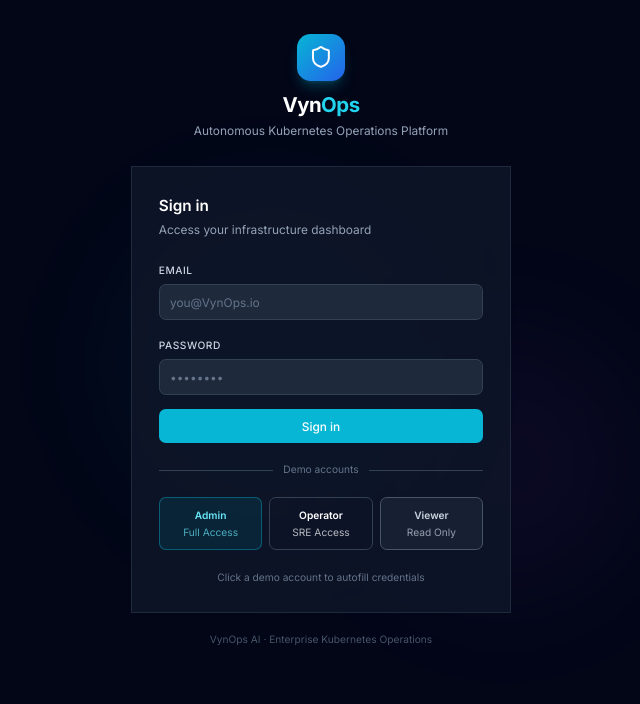
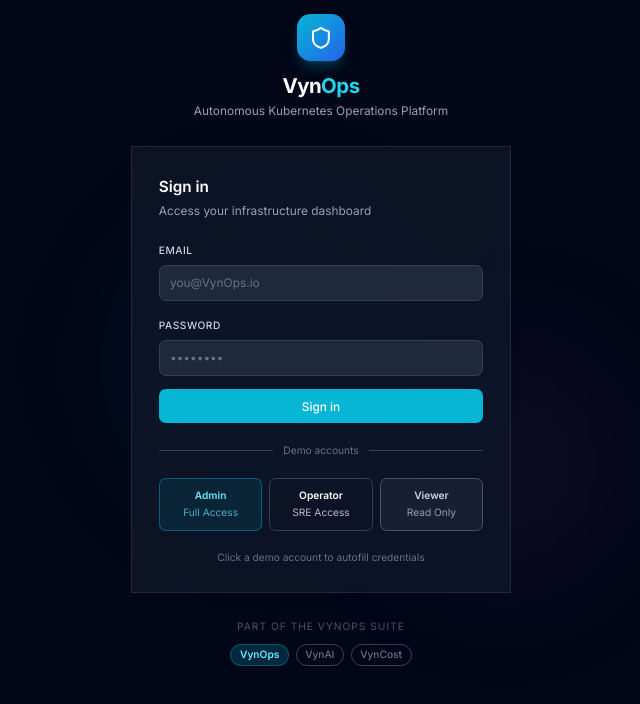
Before and after one commit to vynops/VynOps, a Next.js app in the folder apps/web/: page /login in a window 1280 px wide. Shown: the top 704 px of the page, without its empty margins (319-959 px from the left). Built offline with nearby package versions, Linux system fonts and the light colour scheme.

Commit message:
feat-family-footer-unified-tab-title

```diff
--- a/apps/web/src/app/layout.tsx
+++ b/apps/web/src/app/layout.tsx
@@ -1,5 +1,6 @@
 import type { Metadata, Viewport } from 'next'
 import { Inter } from 'next/font/google'
+import Script from 'next/script'
 import './globals.css'
 import { Providers } from '@/components/providers'
 
@@ -10,7 +11,7 @@ const inter = Inter({
 })
 
 export const metadata: Metadata = {
-  title: { default: 'VynOps AI', template: '%s | VynOps AI' },
+  title: { default: 'VynOps · VynOps Suite', template: '%s | VynOps' },
   description: 'AI-Native Cloud Operations Platform — Enterprise AIOps for Kubernetes, Cloud & Infrastructure',
   keywords: ['AIOps', 'Kubernetes', 'Observability', 'AI Operations', 'SRE', 'DevOps'],
 }
@@ -20,9 +21,22 @@ export const viewport: Viewport = {
 }
 
 export default function RootLayout({ children }: { children: React.ReactNode }) {
+  const preinitScript = `(function(){
+  try{
+    var V=['15m','30m','1h','3h','6h','12h','24h','7d','30d'];
+    var tr=localStorage.getItem('timeRange');
+    if(tr&&V.indexOf(tr)!==-1)window.__VYNOPS_TR=tr;
+    var rt=localStorage.getItem('realtimeActive');
+    if(rt!==null)window.__VYNOPS_RT=rt==='true';
+  }catch(e){}
+})();`
   return (
     <html lang="en" className={`${inter.variable} dark`} suppressHydrationWarning>
       <body className="font-sans antialiased">
+        {/* Runs before ANY other script — guarantees localStorage is read before
+            the Zustand store module evaluates on the client. */}
+        <Script id="vynops-preinit" strategy="beforeInteractive"
+          dangerouslySetInnerHTML={{ __html: preinitScript }} />
         <Providers>{children}</Providers>
       </body>
     </html>
--- a/apps/web/src/app/login/page.tsx
+++ b/apps/web/src/app/login/page.tsx
@@ -165,10 +165,15 @@ function LoginForm() {
           </p>
         </div>
 
-        {/* Footer */}
-        <p className="text-center text-xs text-surface-600 mt-6">
-          VynOps AI · Enterprise Kubernetes Operations
-        </p>
+        {/* Family footer */}
+        <div className="mt-8 flex flex-col items-center gap-3">
+          <p className="text-xs text-surface-600 tracking-widest uppercase">Part of the VynOps Suite</p>
+          <div className="flex items-center gap-2">
+            <span className="px-2.5 py-1 rounded-full text-xs font-semibold bg-brand-500/20 text-brand-300 border border-brand-500/30">VynOps</span>
+            <a href="http://localhost:3010" className="px-2.5 py-1 rounded-full text-xs font-medium text-surface-500 border border-surface-700 hover:text-surface-300 hover:border-surface-500 transition-colors">VynAI</a>
+            <a href="http://localhost:3020" className="px-2.5 py-1 rounded-full text-xs font-medium text-surface-500 border border-surface-700 hover:text-surface-300 hover:border-surface-500 transition-colors">VynCost</a>
+          </div>
+        </div>
       </div>
     </div>
   )
```
